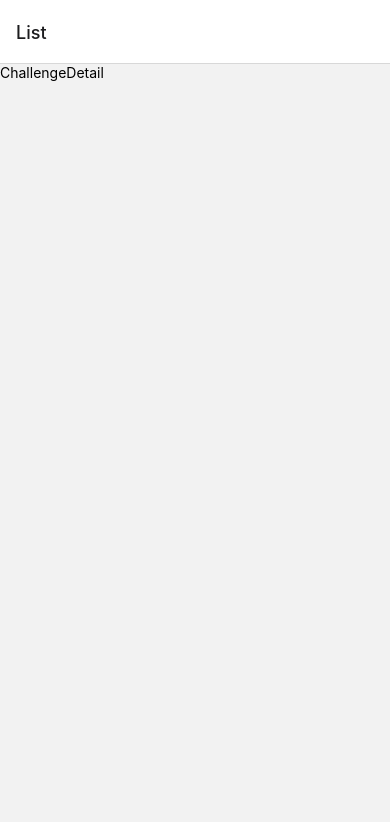
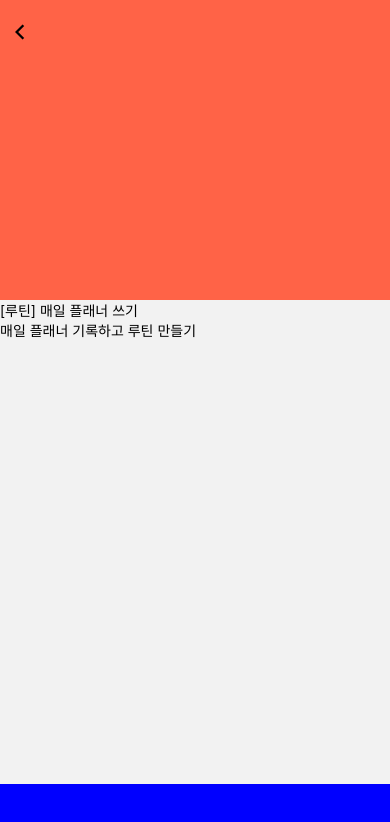
Before and after one commit to PicKey-devs/winners-high-app-rn, a React Native app: screen /ChallengeDetail in a window 390 px wide. Shown: the top 822 px of the page. Built offline with nearby package versions, Linux system fonts and the light colour scheme.

Commit message:
feat: 코드 리팩토링

```diff
--- a/src/App.tsx
+++ b/src/App.tsx
@@ -1,8 +1,5 @@
-import { StatusBar } from 'expo-status-bar';
 import { NavigationContainer } from '@react-navigation/native';
-import { TabNav } from './navigations/Tabs';
 import { IndexTabs } from './navigations/IndexTabs';
-import { useFonts } from 'expo-font';
 import React from 'react';
 export default function App() {
 	return (
--- /dev/null
+++ b/src/components/challenge/index.ts
@@ -0,0 +1,3 @@
+import ChallengeHeader from './ChallengeHeader.tsx';
+
+export { ChallengeHeader };
--- a/src/core/initial-tabs.tsx
+++ /dev/null
@@ -1,60 +0,0 @@
-import {
-	View,
-	Text,
-	SafeAreaView,
-	StyleSheet,
-	TouchableOpacity,
-} from 'react-native';
-import Ionicons from '@expo/vector-icons/Ionicons';
-import { FontAwesome5 } from '@expo/vector-icons';
-
-export const initTab = ({ navigation }: any) => {
-	const onBindTabs = () => {
-		navigation.setOptions({
-			headerTitle: (props: any) => (
-				<Text
-					{...props}
-					style={{
-						fontSize: 22,
-						fontWeight: 'bold',
-						fontFamily: 'montserrat',
-					}}
-				>
-					WINNERSHIGH
-				</Text>
-			),
-			headerTitleAlign: 'left',
-			headerRight: () => (
-				<View className="flex items-center justify-center flex-row w-fit">
-					<TouchableOpacity
-						className="mr-4 flex flex-row"
-						onPress={() => alert('Right Menu Clicked')}
-					>
-						<View>
-							<FontAwesome5 name="bell" size={24} color="black" />
-						</View>
-					</TouchableOpacity>
-					<TouchableOpacity
-						className="mr-4 flex flex-row"
-						onPress={() => alert('Right Menu Clicked')}
-					>
-						<View>
-							<Ionicons name="search" size={24} color="black" />
-						</View>
-					</TouchableOpacity>
-					<TouchableOpacity
-						className="mr-4 flex flex-row"
-						onPress={() => alert('Right Menu Clicked')}
-					>
-						<View>
-							<Ionicons name="menu" size={24} color="black" />
-						</View>
-					</TouchableOpacity>
-				</View>
-			),
-		});
-	};
-	return {
-		onBindTabs,
-	};
-};
--- /dev/null
+++ b/src/core/useTabs.tsx
@@ -0,0 +1,8 @@
+import { View, Text, TouchableOpacity } from 'react-native';
+
+export const initTab = () => {
+	const onBindTabs = ({ navigation }: any) => {};
+	return {
+		onBindTabs,
+	};
+};
--- a/src/navigations/HomeStacks.tsx
+++ b/src/navigations/HomeStacks.tsx
@@ -21,12 +21,7 @@ export const HomeStacks = ({ navigation, route }: any) => {
 	}, [navigation, route]);
 
 	return (
-		<HomeStack.Navigator
-			initialRouteName="Home"
-			screenOptions={{
-				headerShown: false,
-			}}
-		>
+		<HomeStack.Navigator initialRouteName="Home">
 			<HomeStack.Screen name="Home" component={Home} />
 			<HomeStack.Screen name="ChallengeDetail" component={ChallengeDetail} />
 		</HomeStack.Navigator>
--- a/src/navigations/IndexTabs.tsx
+++ b/src/navigations/IndexTabs.tsx
@@ -1,7 +1,4 @@
 import React from 'react';
-import { ChallengeDetail, Home } from '../screens';
-import { createStackNavigator } from '@react-navigation/stack';
-import { NavigationContainer } from '@react-navigation/native';
 import {
 	createBottomTabNavigator,
 	BottomTabNavigationOptions,
@@ -13,7 +10,12 @@ const IndexTab = createBottomTabNavigator();
 
 export const IndexTabs = () => {
 	return (
-		<IndexTab.Navigator initialRouteName="Home">
+		<IndexTab.Navigator
+			initialRouteName="List"
+			screenOptions={{
+				headerShown: false,
+			}}
+		>
 			<IndexTab.Screen name="List" component={HomeStacks} />
 			<IndexTab.Screen name="My" component={MyStacks} />
 		</IndexTab.Navigator>
--- a/src/navigations/Tabs.tsx
+++ /dev/null
@@ -1,19 +0,0 @@
-import React from 'react';
-import { createBottomTabNavigator } from '@react-navigation/bottom-tabs';
-import { Home, My, ChallengeDetail } from '../screens';
-import { MaterialIcons } from '@expo/vector-icons';
-import { TabNavigationOptions } from '../common/constant';
-import { HomeStacks } from './HomeStacks';
-const Tabs = createBottomTabNavigator();
-
-export const TabNav = () => {
-	return (
-		<Tabs.Navigator
-			initialRouteName="HomeStacks"
-			screenOptions={TabNavigationOptions.screenOptions}
-			tabBarOptions={TabNavigationOptions.tabBarOptions}
-		>
-			<Tabs.Screen name="HomeStacks" component={HomeStacks} />
-		</Tabs.Navigator>
-	);
-};
--- a/src/screens/ChallengeDetail.tsx
+++ b/src/screens/ChallengeDetail.tsx
@@ -1,11 +1,47 @@
 import React from 'react';
-import { View, Text } from 'react-native';
-import DefaultLayoutContainer from '../layouts/DefaultLayoutContainer';
+import { View, Text, TouchableOpacity } from 'react-native';
+import { ScrollView } from 'react-native-gesture-handler';
+import Ionicons from '@expo/vector-icons/Ionicons';
+import { SafeAreaView } from 'react-native-safe-area-context';
+export default function ChallengeDetail({ navigation }: { navigation: any }) {
+	navigation.setOptions({
+		headerTransparent: true,
+		headerTitle: () => <Text>{''}</Text>,
+		headerLeft: () => (
+			<View className="m-2">
+				<TouchableOpacity onPress={() => navigation.goBack()}>
+					<Ionicons name="chevron-back-outline" size={24} color="black" />
+				</TouchableOpacity>
+			</View>
+		),
+	});
 
-export default function ChallengeDetail({ navigation }: { navigation: any }) {
 	return (
-		<View>
-			<Text>ChallengeDetail</Text>
-		</View>
+		<SafeAreaView
+			style={{
+				flex: 1,
+			}}
+		>
+			<ScrollView>
+				<View
+					style={{
+						height: 300,
+						backgroundColor: 'tomato',
+					}}
+				></View>
+
+				<View className="">
+					<Text>[루틴] 매일 플래너 쓰기</Text>
+					<Text>매일 플래너 기록하고 루틴 만들기</Text>
+				</View>
+			</ScrollView>
+			<View
+				style={{
+					height: 60,
+					width: '100%',
+					backgroundColor: 'blue',
+				}}
+			></View>
+		</SafeAreaView>
 	);
 }
--- a/src/screens/Home.tsx
+++ b/src/screens/Home.tsx
@@ -1,17 +1,63 @@
 import React, { useState } from 'react';
-import { View, Text, ScrollView } from 'react-native';
+import { View, Text, ScrollView, TouchableOpacity } from 'react-native';
 import ChallengeItem from '../components/home/ChallengeItem';
-import DefaultLayoutContainer from '../layouts/DefaultLayoutContainer';
-import Styled from 'styled-components/native';
-import { font, my } from '../common/style';
+import Ionicons from '@expo/vector-icons/Ionicons';
+import { FontAwesome5 } from '@expo/vector-icons';
+import { initTab } from '../core/useTabs';
 
 type ChallengeItemProps = {
 	style: any;
 };
-export default function Home({ navigation }: { navigation: any }) {
+export default function Home({ navigation, route }: any) {
 	const [tabs, setTabs] = useState([]);
 
+	const { onBindTabs } = initTab();
+	React.useLayoutEffect(() => {
+		onBindTabs({ route });
+	});
 	const goToChallengeDetail = () => navigation.navigate('BeatList');
+	navigation.setOptions({
+		headerTitle: (props: any) => (
+			<Text
+				{...props}
+				style={{
+					fontSize: 22,
+				}}
+				className="text-3xl font-bold font-montserrat"
+			>
+				WINNERSHIGH
+			</Text>
+		),
+		headerTitleAlign: 'left',
+		headerRight: () => (
+			<View className="flex items-center justify-center flex-row w-fit">
+				<TouchableOpacity
+					className="mr-4 flex flex-row"
+					onPress={() => alert('Right Menu Clicked')}
+				>
+					<View>
+						<FontAwesome5 name="bell" size={24} color="black" />
+					</View>
+				</TouchableOpacity>
+				<TouchableOpacity
+					className="mr-4 flex flex-row"
+					onPress={() => alert('Right Menu Clicked')}
+				>
+					<View>
+						<Ionicons name="search" size={24} color="black" />
+					</View>
+				</TouchableOpacity>
+				<TouchableOpacity
+					className="mr-4 flex flex-row"
+					onPress={() => alert('Right Menu Clicked')}
+				>
+					<View>
+						<Ionicons name="menu" size={24} color="black" />
+					</View>
+				</TouchableOpacity>
+			</View>
+		),
+	});
 
 	return (
 		<ScrollView
```
Also changed, not shown: src/components/challenge/ChallengeHeader.tsx (added), src/components/home/HomeHeader.tsx (added), src/components/home/index.ts (added).
